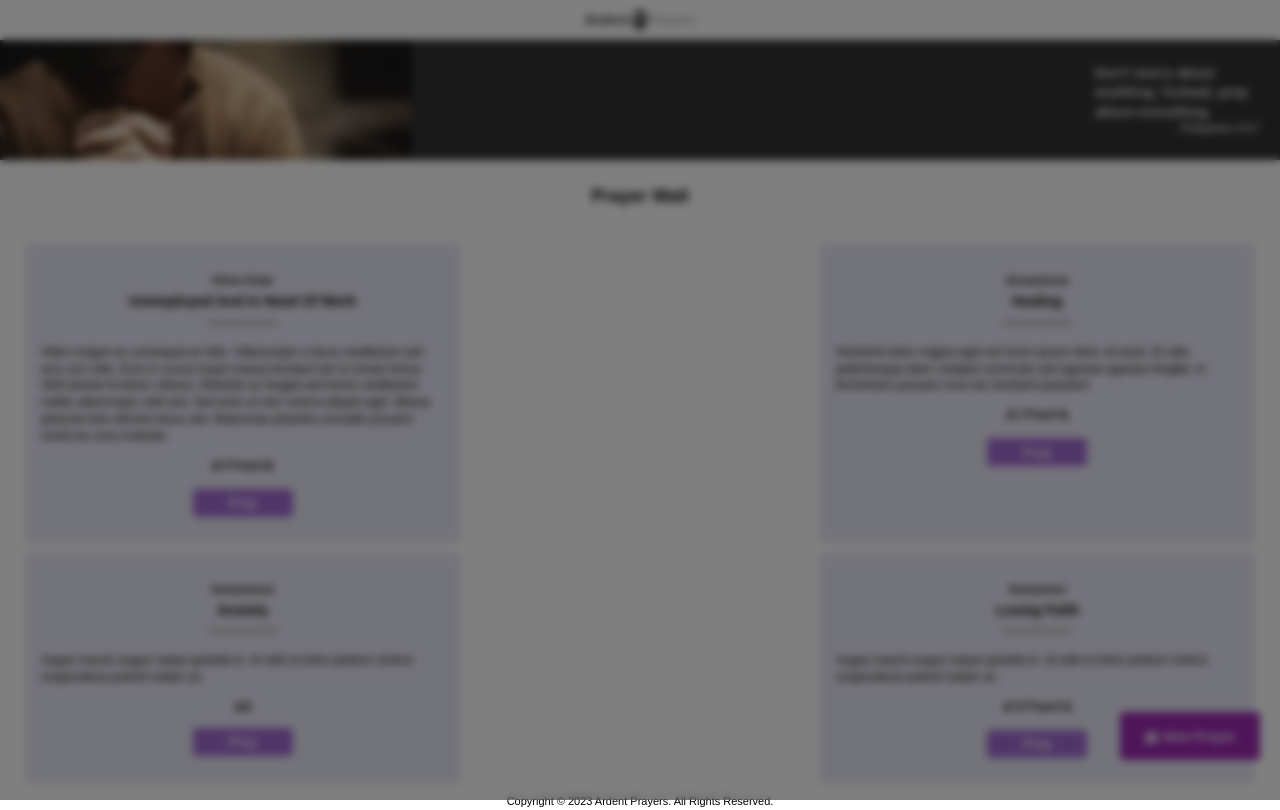
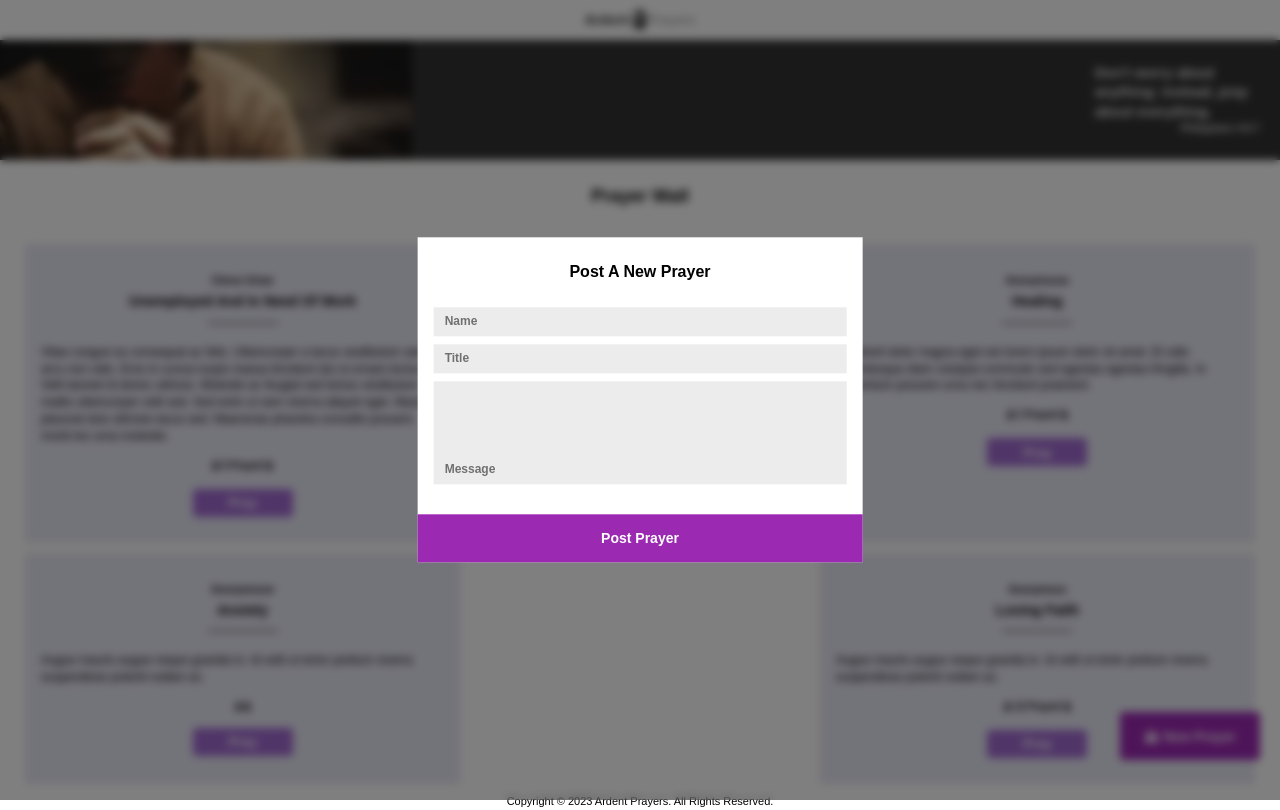
Before and after one commit to codeengie/ardent-prayers, a React (Vite) app: page / in a window 1280 px wide. Built offline with nearby package versions, Linux system fonts and the light colour scheme.

Commit message:
Post Prayer Component
Created the PostPrayer component and supplemental styles. There is no
logic at this point but will be implemented shortly.

```diff
--- a/src/App.jsx
+++ b/src/App.jsx
@@ -7,6 +7,7 @@ import Hero from './components/Hero/Hero.jsx';
 import PrayerWall from './components/modules/PrayerWall/PrayerWall.jsx';
 import CallToAction from './components/CallToAction/CallToAction.jsx';
 import Backdrop from './components/Backdrop/Backdrop.jsx';
+import PostPrayer from './components/PostPrayer/PostPrayer.jsx';
 
 function App() {
 	return (
@@ -18,6 +19,7 @@ function App() {
 			</main>
 			<CallToAction/>
 			<Footer/>
+			<PostPrayer/>
 			<Backdrop/>
 		</>
 	)
--- /dev/null
+++ b/src/components/PostPrayer/PostPrayer.jsx
@@ -0,0 +1,31 @@
+import './PostPrayer.scss';
+import Button from '../Button/Button.jsx';
+
+const PostPrayer = () => {
+	const handleSubmit = () => {
+		console.log('Form submitted');
+	}
+
+	return (
+		<div className="post-prayer">
+			<form className="post-prayer__form">
+				<h2 className="post-prayer__form-title">Post A New Prayer</h2>
+				<div className="post-prayer__form-wrap">
+					<label className="post-prayer__form-label" htmlFor="name">Name</label>
+					<input className="post-prayer__form-field" id="name" type="text"/>
+				</div>
+				<div className="post-prayer__form-wrap">
+					<label className="post-prayer__form-label" htmlFor="title">Title</label>
+					<input className="post-prayer__form-field" id="title" type="text"/>
+				</div>
+				<div className="post-prayer__form-wrap">
+					<label className="post-prayer__form-label" htmlFor="message">Message</label>
+					<textarea className="post-prayer__form-textarea" id="message" maxLength="300"></textarea>
+				</div>
+			</form>
+			<Button cName="post-prayer__button" onClick={handleSubmit} text="Post Prayer"/>
+		</div>
+	)
+}
+
+export default PostPrayer;
--- /dev/null
+++ b/src/components/PostPrayer/PostPrayer.scss
@@ -0,0 +1,68 @@
+.post-prayer {
+	background-color: var(--white);
+	//height: 334px;
+	left: 50%;
+	position: fixed;
+	top: 50%;
+	transform: translate(-50%, -50%);
+	z-index: 1020;
+
+	&__button {
+		background-color: var(--purple-heart);
+		border-radius: 0;
+		font: {
+			size: 1.4rem;
+			weight: var(--weight-semibold);
+		}
+		height: 48px;
+		width: 100%;
+	}
+
+	&__form {
+		padding: 24px 16px 30px;
+
+		&-field,
+		&-textarea {
+			background-color: transparent;
+			// @todo Add family property
+			font: {
+				size: 1.4rem;
+				weight: var(--weight-regular);
+			}
+			min-width: 340px;
+		}
+
+		&-label {
+			color: var(--dove-gray);
+			font: {
+				size: 1.2rem;
+				weight: var(--weight-semibold); // @todo This weight should be 'medium' Montserrat
+			}
+		}
+
+		&-textarea {
+			height: 90px;
+		}
+
+		&-title {
+			font: {
+				size: 1.6rem;
+				weight: var(--weight-semibold); // @todo This weight should be 'medium' Montserrant
+			}
+			text-align: center;
+		}
+
+		&-wrap {
+			background-color: var(--gallery);
+			padding: 2px 11px 6px;
+
+			&:first-of-type {
+				margin-top: 24px;
+			}
+
+			&:not(:first-of-type) {
+				margin-top: 8px;
+			}
+		}
+	}
+}
--- a/src/index.scss
+++ b/src/index.scss
@@ -4,6 +4,7 @@
 	--amethyst: #a16ad1;
 	--black: #000000;
 	--dove-gray: #707070;
+	--gallery: #ececec;
 	--mobster: #7e7684;
 	--purple-heart: #9c29b2;
 	--white: #ffffff;
```
